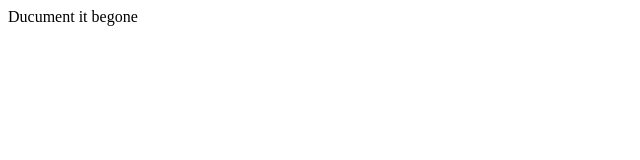
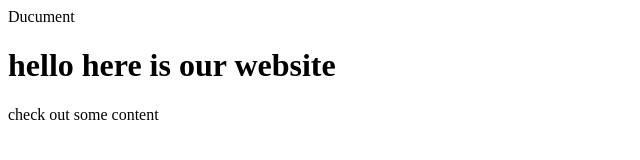
Before and after one commit to scottie130/test-repository, a plain HTML site: page index.html in a window 1280 px wide. Shown: the whole page, without its empty margins (0-640 px from the left). Drawn offline with Linux system fonts and the light colour scheme.

Commit message:
added content to index.html

```diff
--- a/index.html
+++ b/index.html
@@ -5,5 +5,8 @@
     <meta name="viewport content="width=device-width, initial-scale=""
 <title>Ducument</title>
 </head>
-<body>it begone</body>
+<body>
+    <h1>hello here is our website</h1>
+    <p>check out some content</p>
+</body>
 </html>
```
